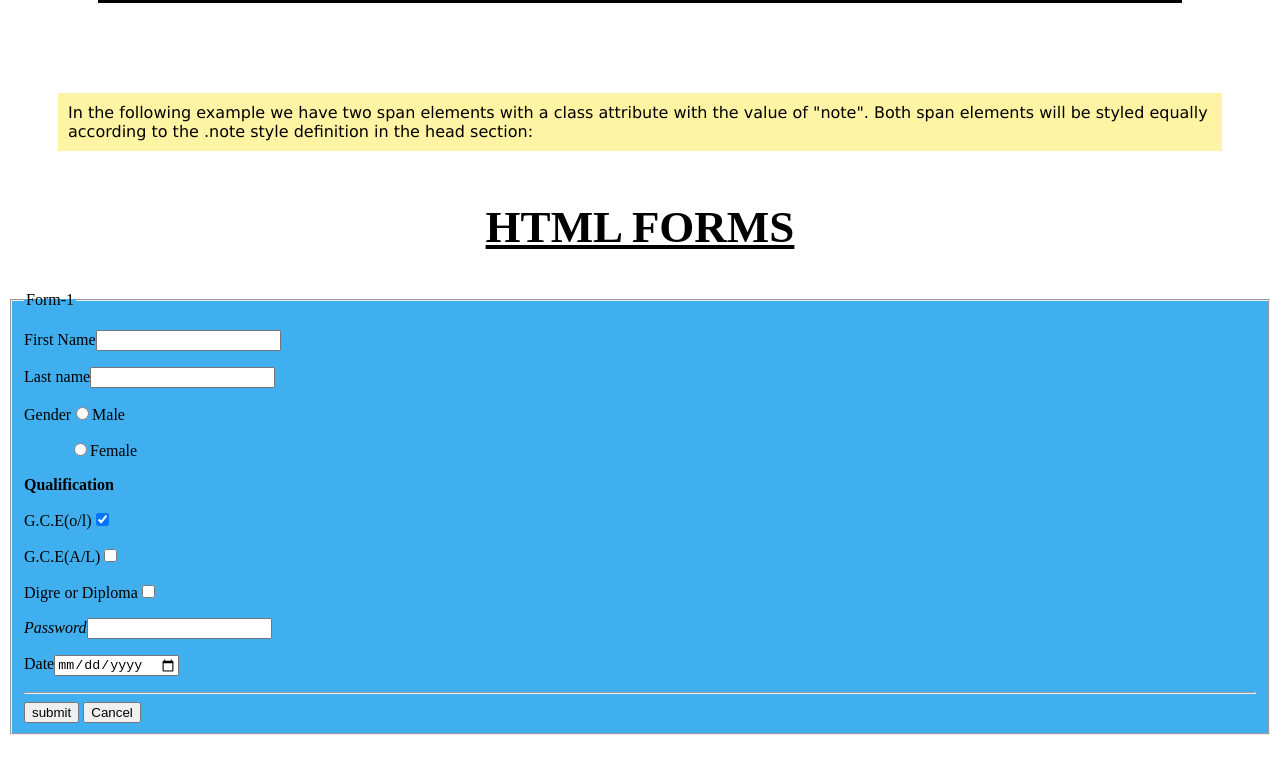
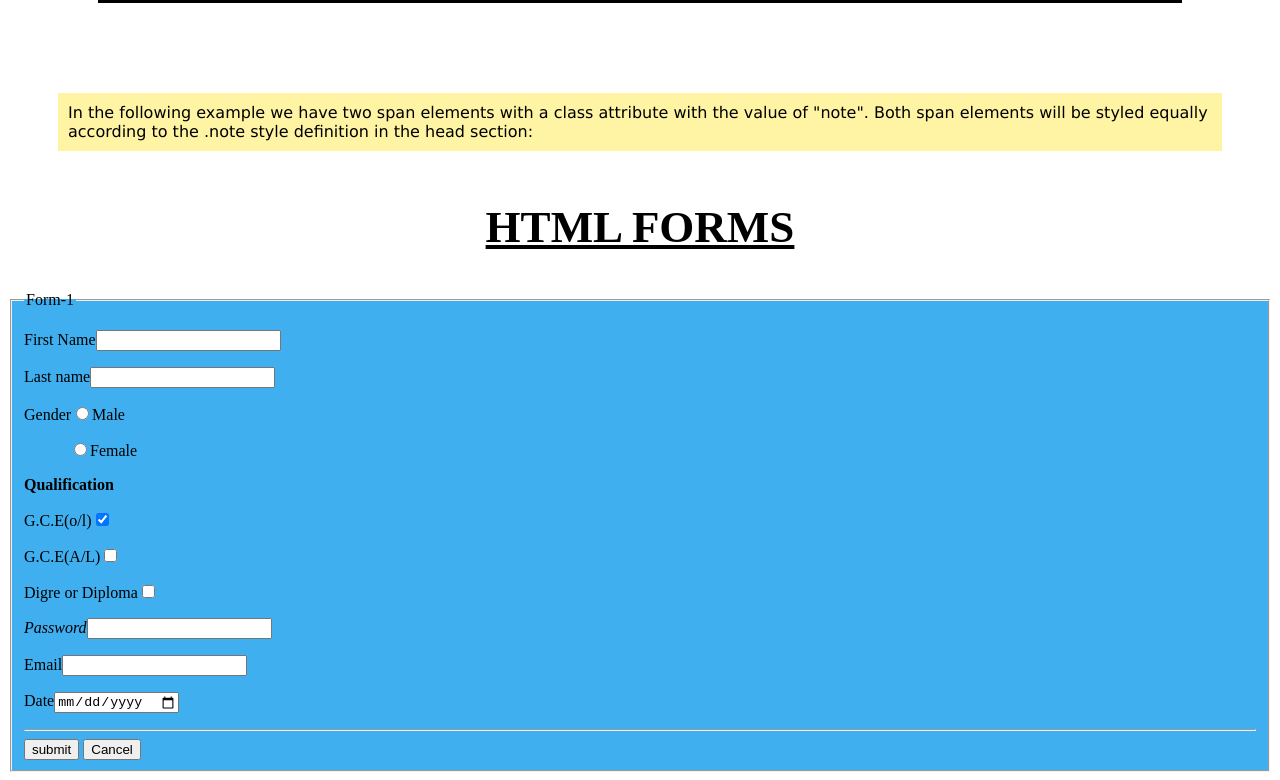
Before and after one commit to lakshitha669/web-devolopment, a plain HTML site: page w3school'scodetry.html in a window 1280 px wide. Shown: the part 1029-1809 px from the top of the page. Before the commit the page ends 1772 px from the top, so only its background shows below. Drawn offline with Linux system fonts and the light colour scheme.

Commit message:
Fix HTML structure and add email input field

```diff
--- a/w3school'scodetry.html
+++ b/w3school'scodetry.html
@@ -202,6 +202,7 @@ The following example specifies English as the language:</p>
 		<p>G.C.E(A/L)<input type="checkbox" name="qualification"></p>
 		<p>Digre or Diploma<input type="checkbox" name="qualification"></p>
 		<p><i>Password</i><input type="password" name="pw"></p>
+		<p>Email<input type="email" name="e@">
 		<p>Date<input type="date"></p><hr>
 
 		<input type="submit" value="submit">
```
